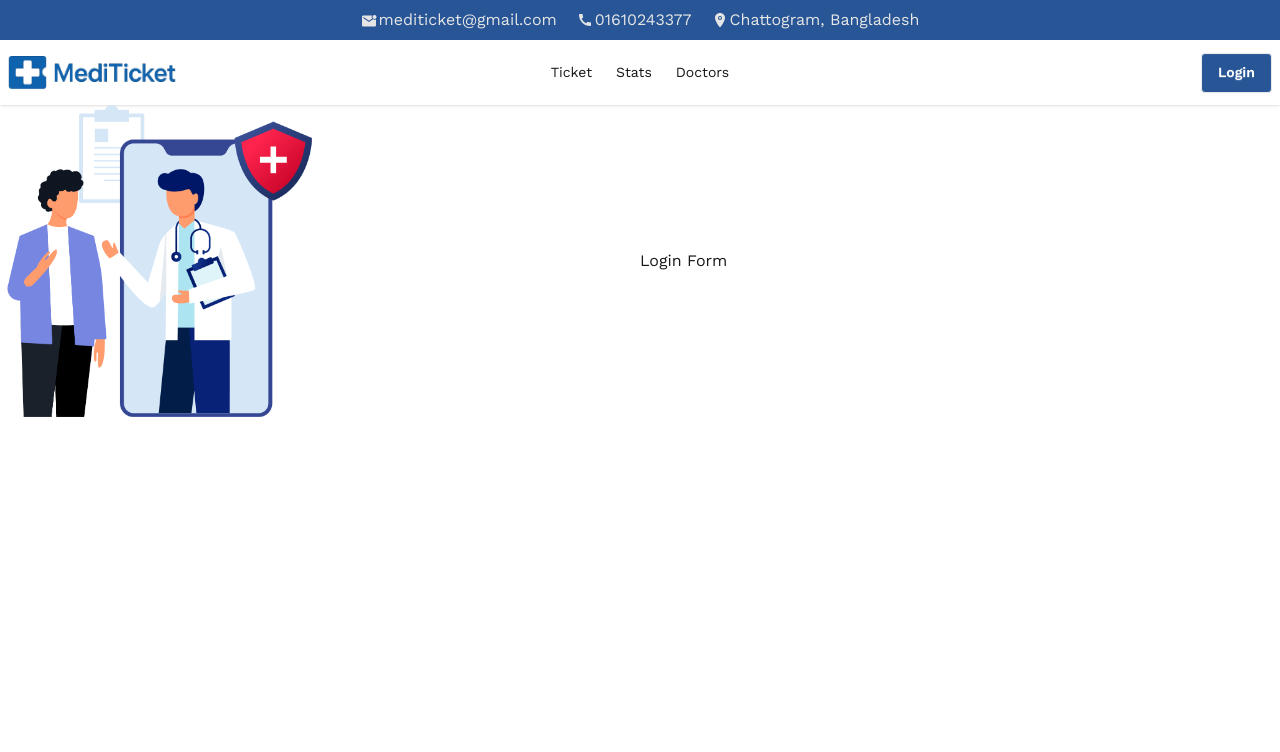
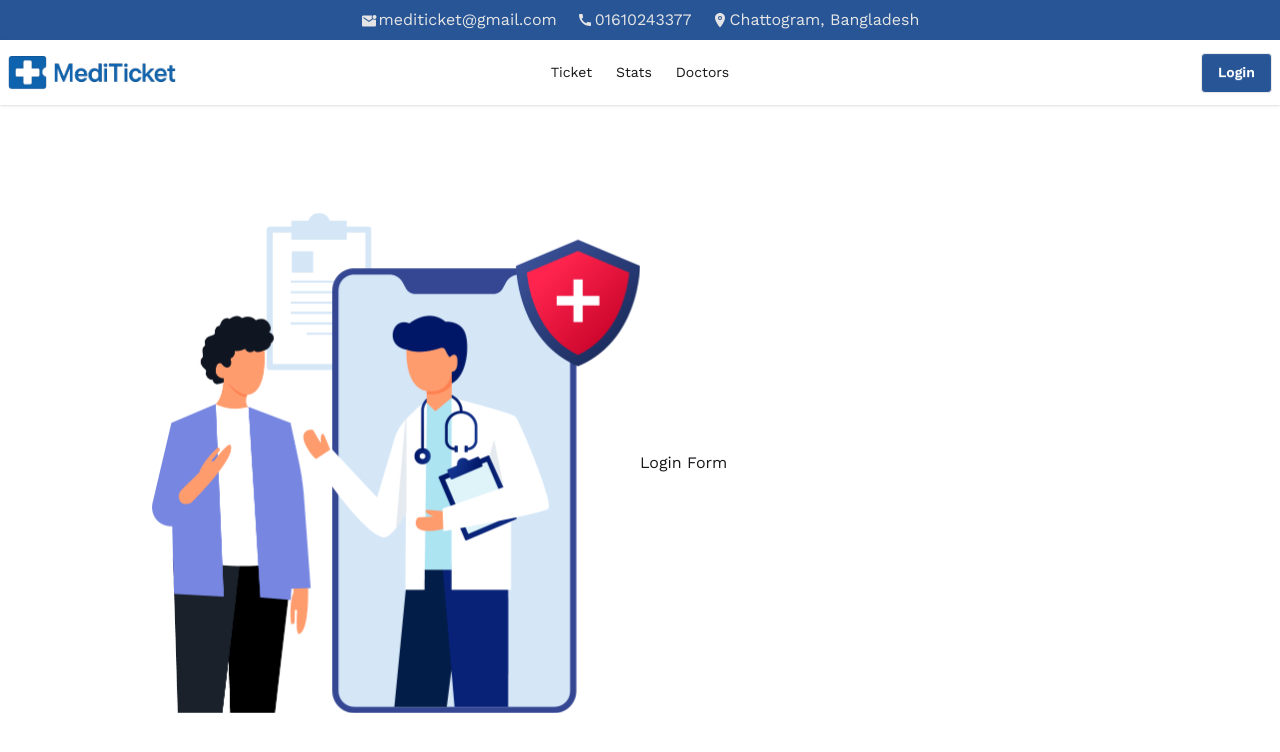
Before and after one commit to Suprio-Das/MediTicket, a React (Vite) app: page /login in a window 1280 px wide. Shown: the top 752 px of the page. Built offline with nearby package versions, Linux system fonts and the light colour scheme.

Commit message:
Parent layout flexed

```diff
--- a/src/Components/Login/Login.jsx
+++ b/src/Components/Login/Login.jsx
@@ -2,11 +2,11 @@ import Lottie from 'lottie-react';
 import loginLottie from '../../assets/LoginLottie.json';
 const Login = () => {
     return (
-        <div>
+        <div className='min-h-[calc(100vh-85px)] flex items-center justify-center'>
             <div className='grid grid-cols-1 lg:grid-cols-2 items-center'>
                 {/* Lottie Animation */}
                 <div>
-                    <Lottie animationData={loginLottie} className='w-78'></Lottie>
+                    <Lottie animationData={loginLottie} className='w-[500px]'></Lottie>
                 </div>
                 {/* Login Form */}
                 <div>
```
